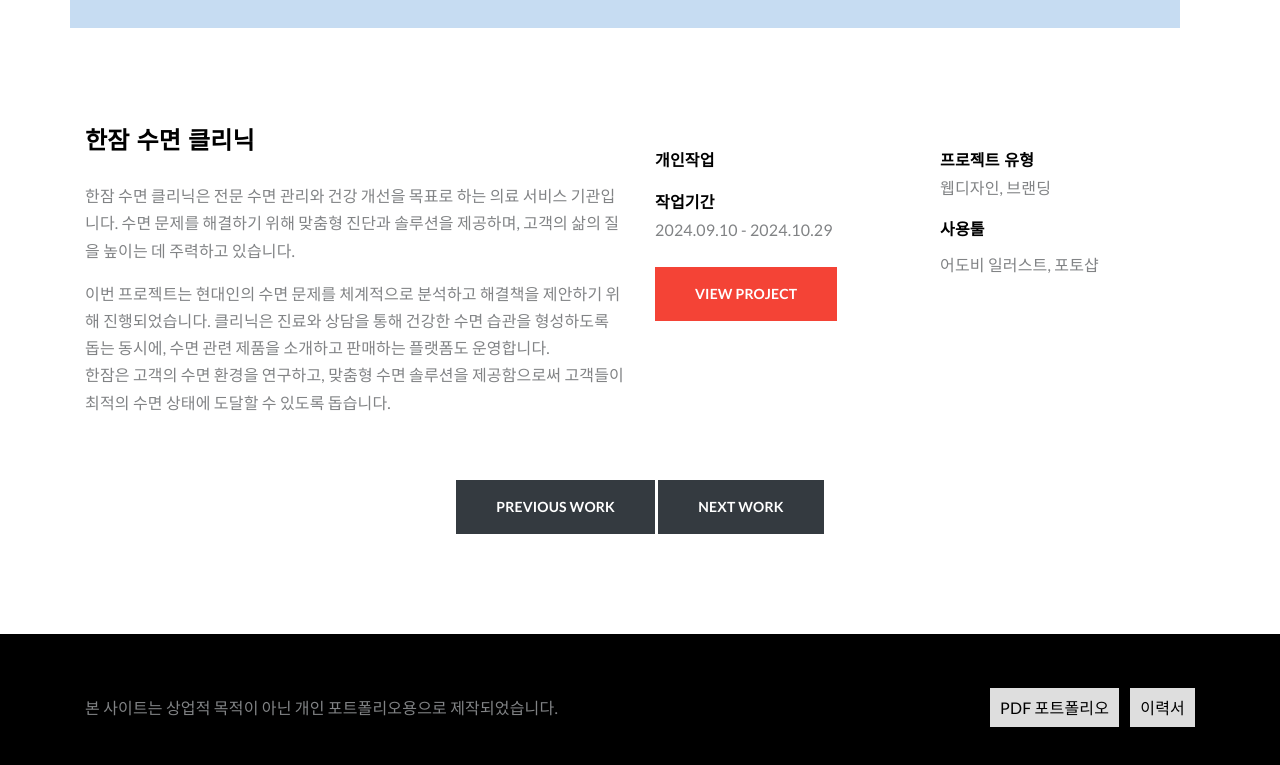
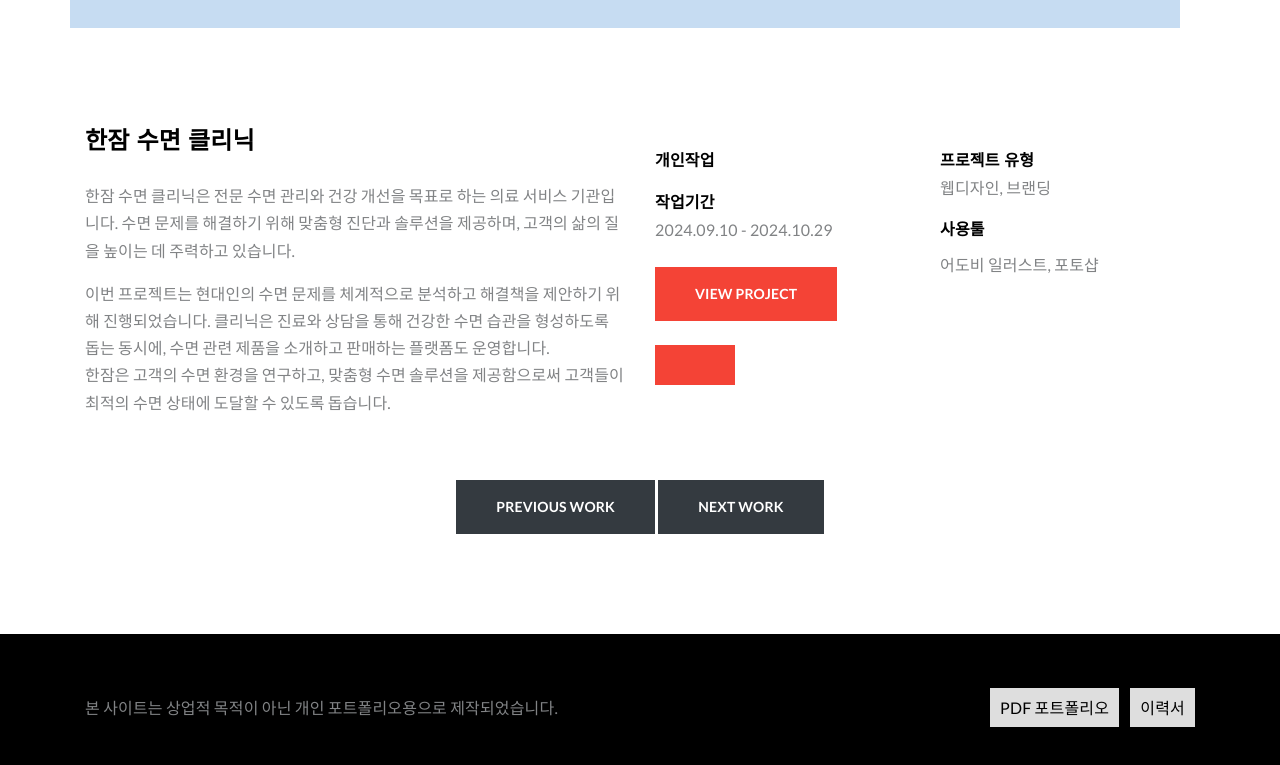
Before and after one commit to jeongwon-o-o/portfolio2, a plain HTML site: page portfolio-single1.html in a window 1280 px wide. Shown: the part 715-1480 px from the top of the page. Drawn offline with nearby package versions, Linux system fonts and the light colour scheme; some packages are replaced by stand-ins of ours.

Commit message:
Update portfolio-single1.html

```diff
--- a/portfolio-single1.html
+++ b/portfolio-single1.html
@@ -104,6 +104,10 @@
 						<div class="mt-4">
 							<a href=" https://jeongwon-o-o.github.io/project1/" class="btn btn-main btn-small">View project</a>
 						</div>
+						<div class="mt-4">
+							<a href="" class="btn btn-main btn-small"></a>
+						</div>
+
 					</div>
 
 					<div class="col-lg-6">
```
